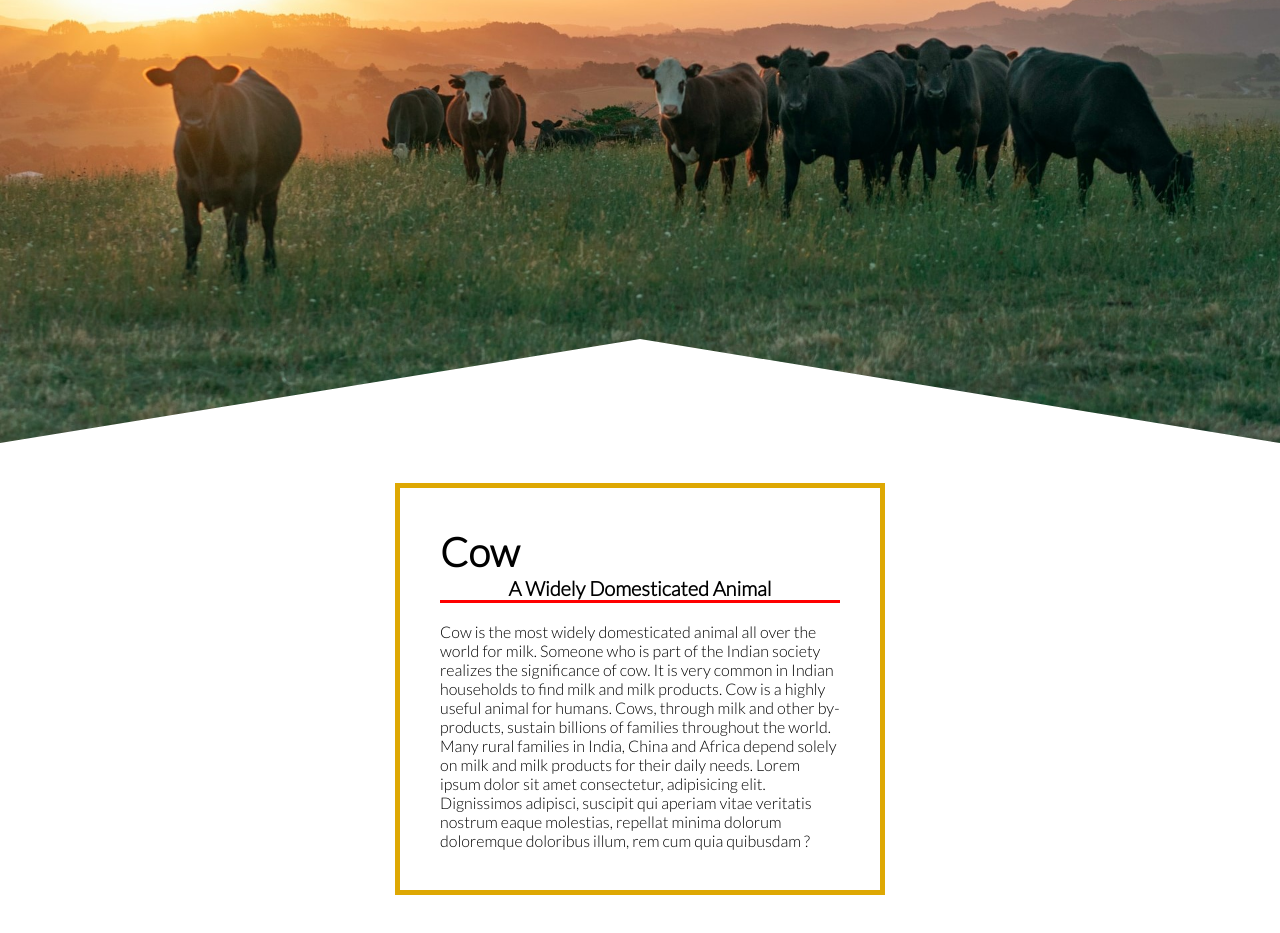
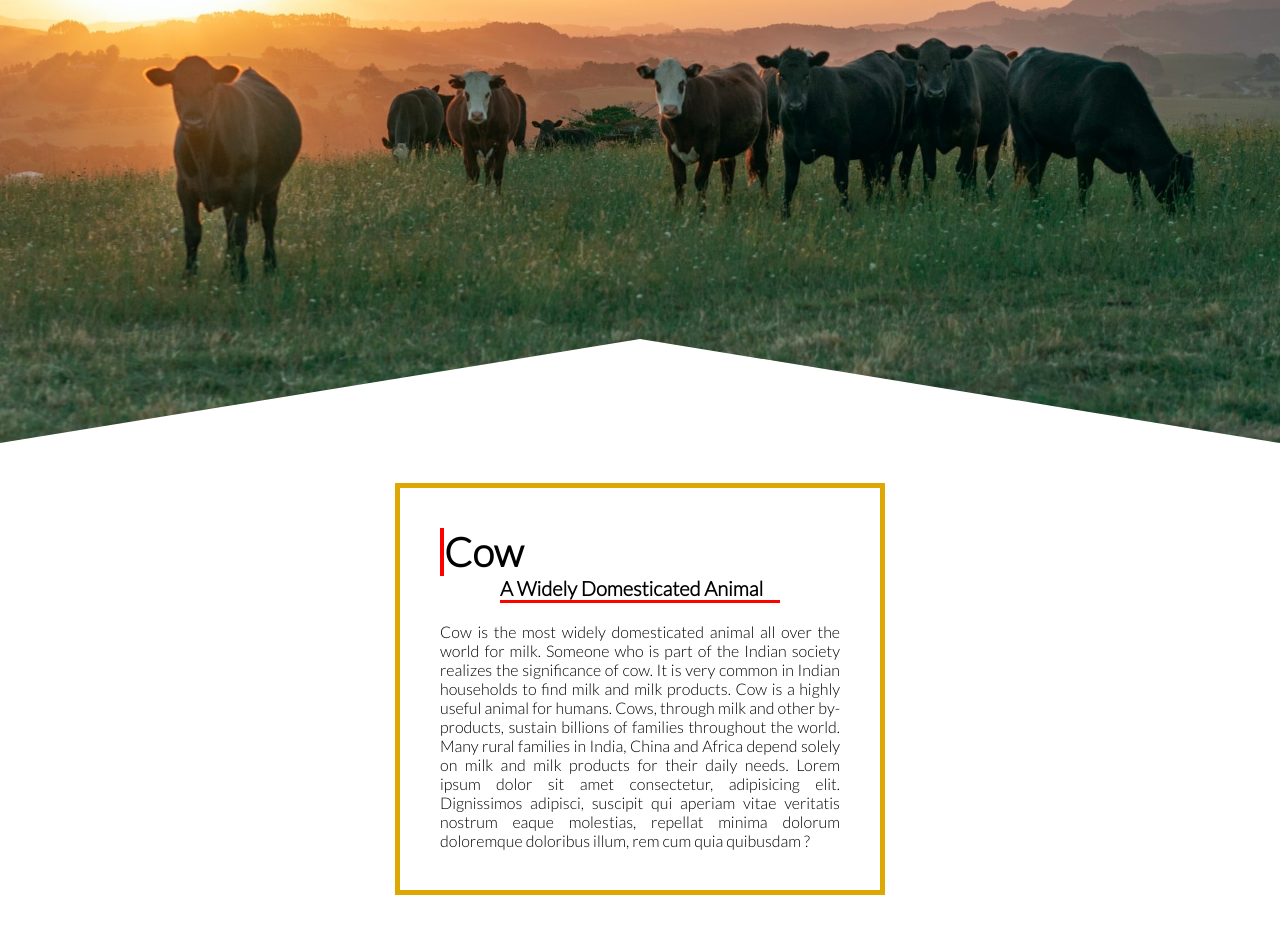
Before and after one commit to Mehebul02/Project-prectice_1, a plain HTML site: page index.html in a window 1280 px wide. Shown: the part 357-1290 px from the top of the page. Drawn offline with Linux system fonts and the light colour scheme.

Commit message:
composition added

```diff
--- a/style.css
+++ b/style.css
@@ -1,47 +1,49 @@
+@import url("https://fonts.googleapis.com/css2?family=Inconsolata&family=Lato:wght@300&family=Poppins:ital,wght@0,200;0,300;1,200&display=swap");
 
-  @import url('https://fonts.googleapis.com/css2?family=Inconsolata&family=Lato:wght@300&family=Poppins:ital,wght@0,200;0,300;1,200&display=swap');
-
-*{
+* {
   margin: 0;
   padding: 0;
-    font-family: 'Lato', sans-serif;
+  font-family: "Lato", sans-serif;
 }
-.cow{
+.cow {
   background-image: url("Image/cow.jpg");
   background-repeat: no-repeat;
-    background-size: cover ;
+  background-size: cover;
   background-position: center;
   height: 100vh;
-    clip-path: polygon(0 1%, 100% 0, 100% 100%, 50% 87%, 0 100%);}
-.cow h1{
-    font-size:50px;
+  clip-path: polygon(0 1%, 100% 0, 100% 100%, 50% 87%, 0 100%);
+}
+.cow h1 {
+  font-size: 50px;
   text-align: center;
   padding: 60px 30px;
   color: rgb(210, 30, 180);
-
   padding-bottom: 60%;
 }
-.composition{
+.composition {
   margin: 40px auto;
- margin-bottom: auto 60px;
+  padding-bottom: auto 60%;
   border: 5px solid rgb(222, 168, 3);
   width: 400px;
   padding: 40px;
-
+  /* background-color: rgb(212, 220, 220); */
 }
-.composition h1{
+.composition h1 {
   font-size: 40px;
-    font-family: 'Lato', sans-serif;
+  font-family: "Lato", sans-serif;
+  border-left:4px solid red ;
 }
-.composition h2{
+.composition h2 {
   font-size: 20px;
-    text-align: center;
+  margin: auto;
   /* border-bottom-width: 3px;
     border: solid;
     border-color:red ; */
   border-bottom: 3px solid red;
-    right: 0;
-    top: 0;
-   left: 0;
 
+  width: 70%;
 }
+.composition p{
+    font-size: 16px;
+    text-align: justify;
+}
```
Also changed, not shown: index.html (+1 -0 lines). Lines whose indentation alone changed are shown as unchanged.
